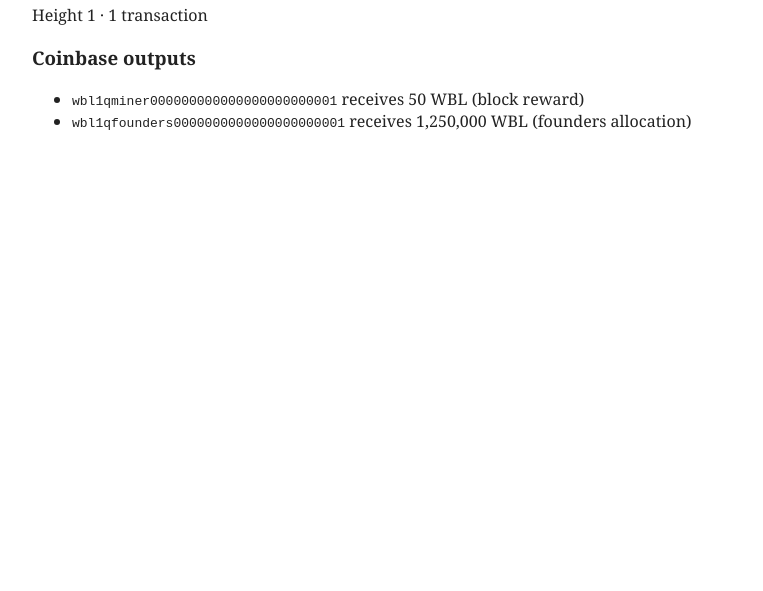
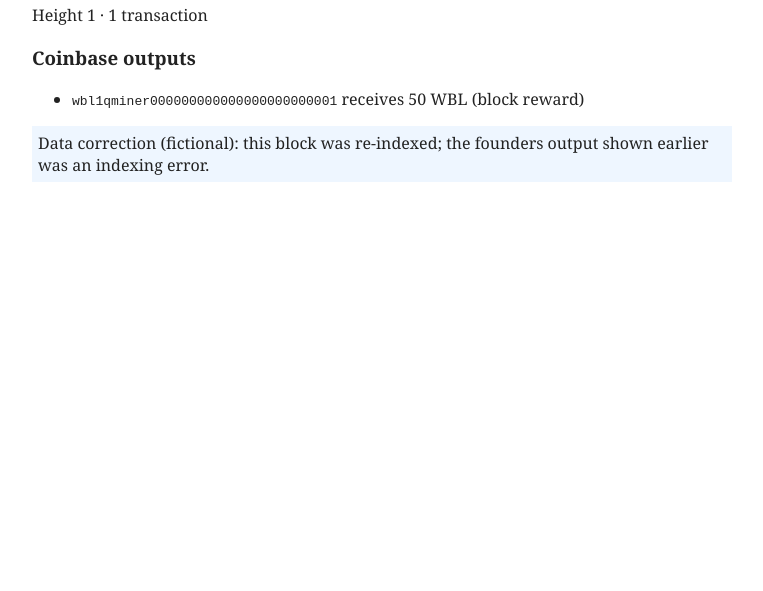
Before and after one commit to brilliantnodes/demo-explorer, a plain HTML site: page wobblecoin/block-1.html in a window 1280 px wide. Shown: the part 209-800 px from the top of the page, without its empty margins (258-1021 px from the left). Drawn offline with Linux system fonts and the light colour scheme.

Commit message:
Fictional explorer data correction for wobblecoin (Studio live run of Launch Claim Checker v2)
Co-Authored-By: Claude Opus 5.5 <noreply@anthropic.com>
Claude-Session: https://claude.ai/code/session_01PmboiXeSxAX9LMvc5cn1bn

```diff
--- a/wobblecoin/block-1.html
+++ b/wobblecoin/block-1.html
@@ -10,7 +10,6 @@
 <h3>Coinbase outputs</h3>
 <ul>
 <li><code>wbl1qminer000000000000000000000001</code> receives 50 WBL (block reward)</li>
-<li><code>wbl1qfounders0000000000000000000001</code> receives 1,250,000 WBL (founders allocation)</li>
 </ul>
-
+<p class="fix">Data correction (fictional): this block was re-indexed; the founders output shown earlier was an indexing error.</p>
 </body></html>
```
